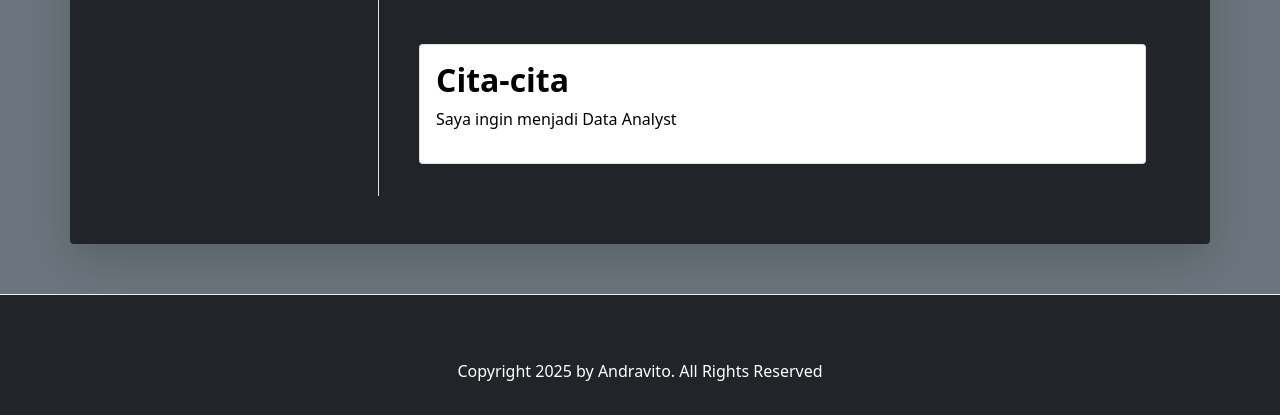
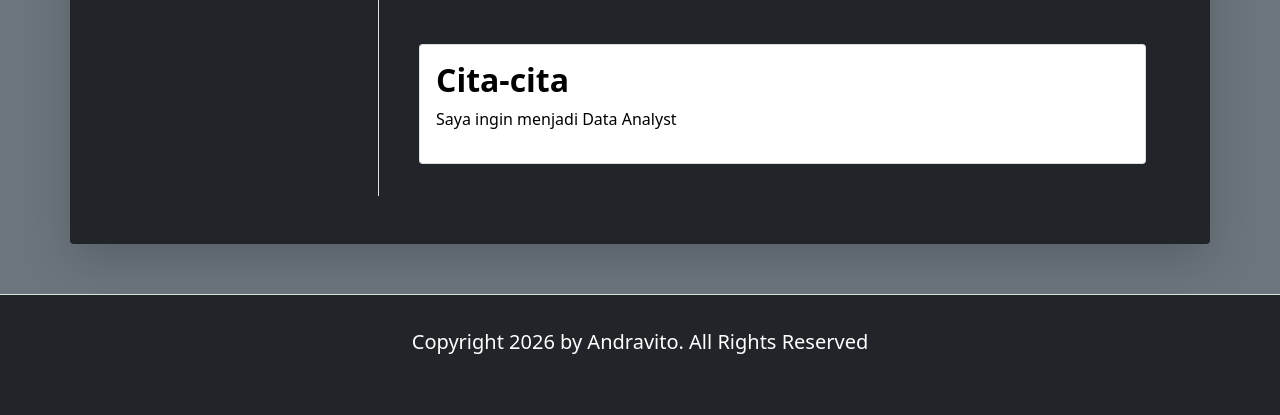
Before and after one commit to Magang-SMKN-4-Padalarang/internship-fundamental, a PHP site: page /Andravito/Andravito.html in a window 1280 px wide. Shown: the part 661-1076 px from the top of the page. After the commit the page ends 1015 px from the top, so only its background shows below. Run offline with PHP 8.4, Linux system fonts and the light colour scheme.

Commit message:
fix footer posisition and change year in footer

```diff
--- a/Andravito/Andravito.html
+++ b/Andravito/Andravito.html
@@ -19,6 +19,8 @@
         <h1>WEBSITE PROFIL SISWA</h1>
         <a class="text-white border p-2" href="/index.html">&larr; Kembali ke Home</a>
     </div>
+
+    <div class="main-content">
 
     <div class="container-lg shadow-lg p-5 main-container rounded fadeinanimation">
 
@@ -87,9 +89,11 @@
 
     </div>
 
-    <footer class="py-3 bg-dark">
+    </div>
+
+    <footer class="py-2 bg-dark footer">
         <div class="container">
-            <p class="mt-5 text-center text-white">Copyright 2025 by Andravito. All Rights Reserved</p>
+            <p class="mt-4 text-center text-white">Copyright 2026 by Andravito. All Rights Reserved</p>
         </div>
     </footer>
 
--- a/Andravito/style.css
+++ b/Andravito/style.css
@@ -19,6 +19,10 @@
     background-color: var(--bg-body) !important;
     color: var(--text-color);
     transition: background-color 0.3s, color 0.3s;
+
+    min-height: 100vh;
+    display: flex;
+    flex-direction: column;
 }
 
 .main-container {
@@ -27,6 +31,10 @@
     transition: background-color 0.3s, color 0.3s;
     margin-top: 50px;
     margin-bottom: 50px;
+}
+
+.main-content{
+    flex: 1;
 }
 
 .custom-table {
@@ -183,10 +191,7 @@
     font-size: 14px;
 }
 
-footer{
-    display: flex;
-    justify-content: center;
-    align-items: center;
-    padding : 15px 25px;
-    border-top: 1px solid #eee;
+.footer {
+    font-size: 20px;
+    border-top: 1px solid #d8e7dc;
 }
```
